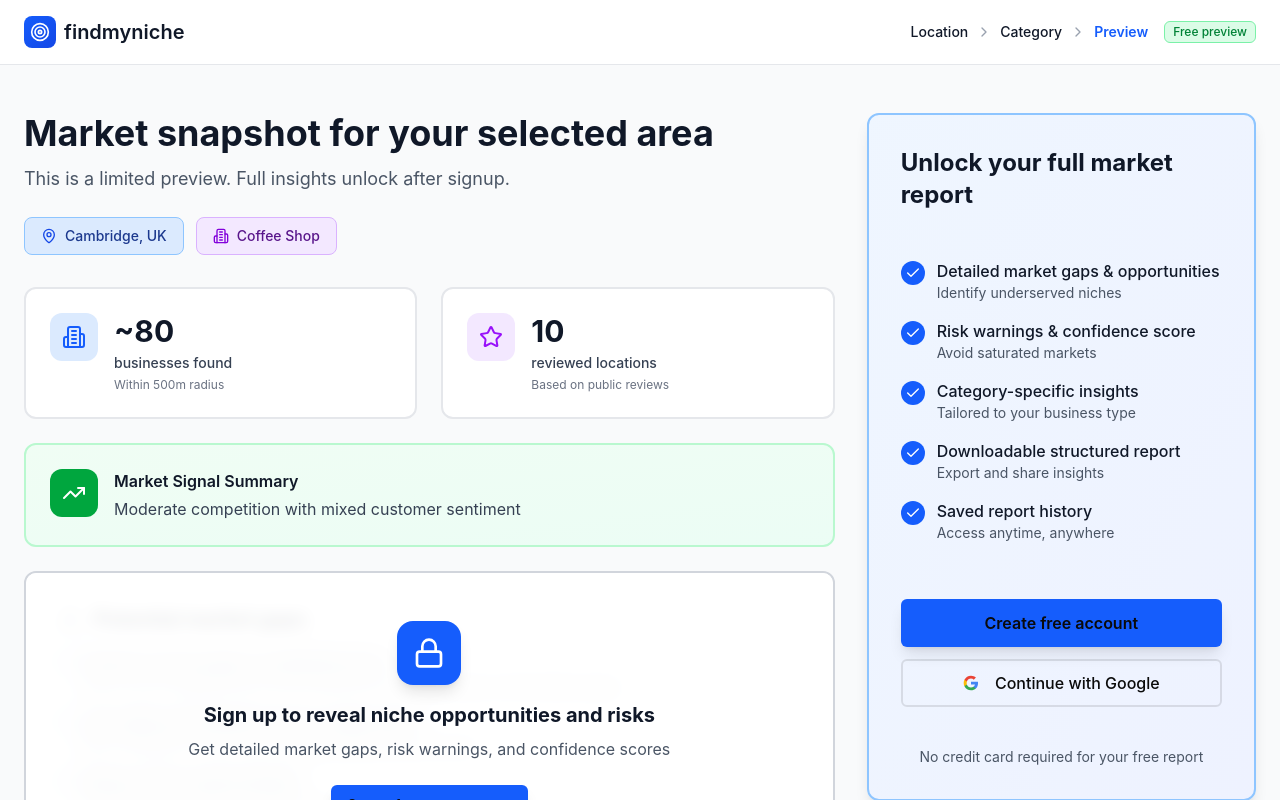
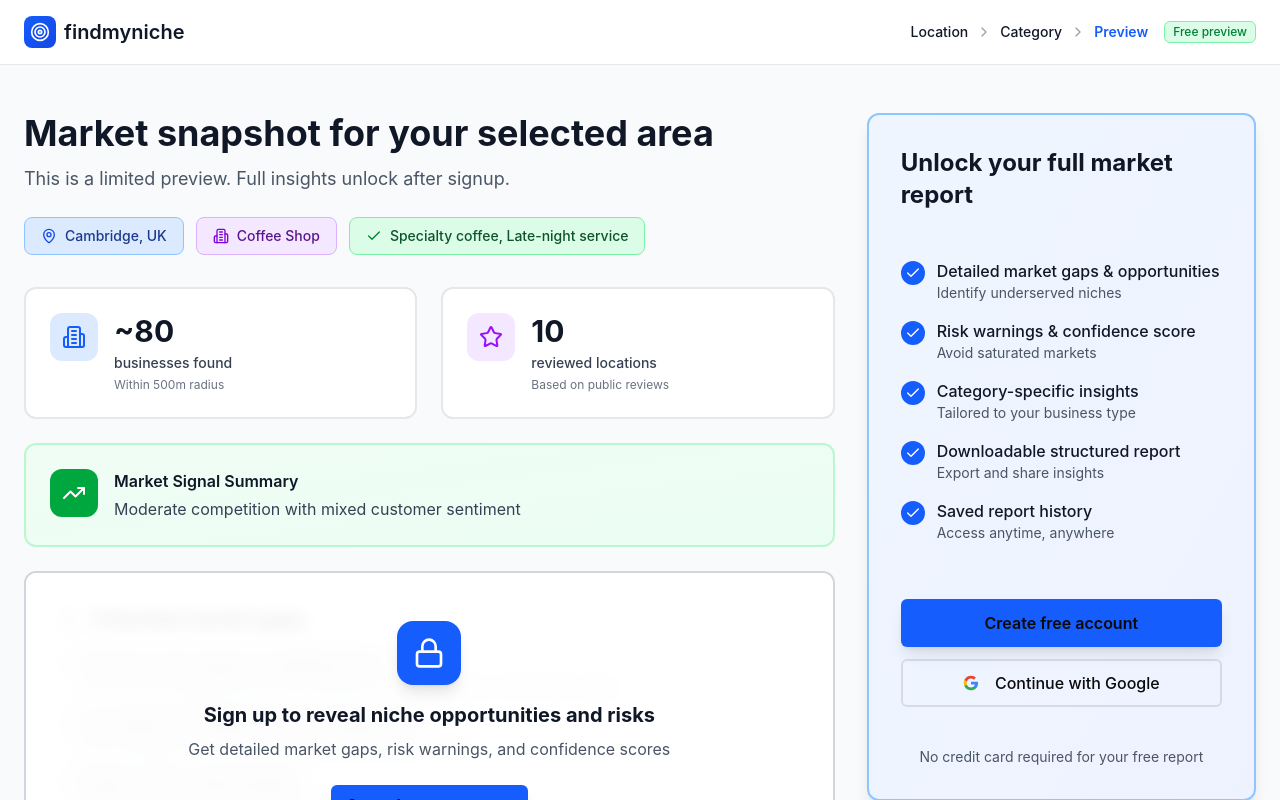
Before and after one commit to datasaaz/findmyniche-frontend, a React (Vite) app: page /preview in a window 1280 px wide. Shown: the top 800 px of the page. Built offline with nearby package versions, Linux system fonts and the light colour scheme; no server answers.

Commit message:
relevant categories

```diff
--- a/src/pages/LocationInput.jsx
+++ b/src/pages/LocationInput.jsx
@@ -6,7 +6,7 @@ import { Input } from "../components/ui/input";
 import { Badge } from "../components/ui/badge";
 import { Target, ArrowLeft, MapPin, Search, Check, TrendingUp, Users, Star, AlertTriangle, ChevronRight } from "lucide-react";
 import { useQuery } from "@tanstack/react-query";
-import { getLocation } from "../utils/api";
+import { getLocation, getRelevantCategories } from "../utils/api";
 
 export function LocationCategoryInput() {
   const navigate = useNavigate();
@@ -14,24 +14,30 @@ export function LocationCategoryInput() {
   const [debouncedLocation, setDebouncedLocation] = useState("");
   const [selectedLocation, setSelectedLocation] = useState("");
   const [showLocationDropdown, setShowLocationDropdown] = useState(false);
-
   const [categoryInput, setCategoryInput] = useState("");
   const [selectedCategory, setSelectedCategory] = useState("");
-
   const [selectedRefinements, setSelectedRefinements] = useState([]);
 
-  useEffect(() => {
-    const handler = setTimeout(() => {
-      setDebouncedLocation(locationInput.trim());
-    }, 400);
-    return () => clearTimeout(handler);
-  }, [locationInput]);
+
 
   const { data: locationData, isLoading: isLocationLoading } = useQuery({
     queryKey: ["location-lookup", debouncedLocation],
     queryFn: () => getLocation(debouncedLocation),
     enabled: debouncedLocation.length > 0,
   });
+
+
+  const { data: relevantCategoriesData, isLoading: isRelevantCategoriesLoading } = useQuery({
+    queryKey: ["relevant-categories", categoryInput],
+    queryFn: () => getRelevantCategories(categoryInput),
+    enabled: !!selectedLocation,
+  });
+
+
+  const categoryOptions = relevantCategoriesData?.categories || [];
+  const refinements = relevantCategoriesData?.category_niche || [];
+
+
 
   const locationSuggestions = Array.isArray(locationData)
     ? locationData
@@ -45,43 +51,24 @@ export function LocationCategoryInput() {
             ? locationData.predictions
             : [];
 
-  // Category suggestions
-  const categoryOptions = [
-    "Restaurant",
-    "Café",
-    "Fast Food",
-    "Grocery Store",
-    "Fitness / Gym",
-    "Retail Store",
-    "Coffee Shop",
-    "Bakery",
-    "Bar / Pub",
-    "Beauty Salon",
-  ];
 
-  const getRefinementOptions = () => {
-    if (selectedCategory.toLowerCase().includes("restaurant") ||
-        selectedCategory.toLowerCase().includes("food") ||
-        selectedCategory.toLowerCase().includes("café") ||
-        selectedCategory.toLowerCase().includes("coffee")) {
-      return [
-        "Vegetarian / Vegan",
-        "Fast Casual",
-        "Premium / Fine Dining",
-        "Delivery-first",
-        "Late-night",
-        "Family-friendly",
-      ];
+
+  useEffect(() => {
+    const handler = setTimeout(() => {
+      setDebouncedLocation(locationInput.trim());
+    }, 400);
+    return () => clearTimeout(handler);
+  }, [locationInput]);
+
+
+  useEffect(() => {
+    if (categoryInput) {
+      setSelectedRefinements([]);
     }
-    return [
-      "Premium / Luxury",
-      "Budget-friendly",
-      "Family-oriented",
-      "Tech-forward",
-      "Eco-conscious",
-      "Local / Independent",
-    ];
-  };
+  }, [categoryInput]);
+
+
+
 
   const handleLocationSelect = (location) => {
     const fullLocation = `${location.name}, ${location.region}, ${location.country}`;
@@ -287,7 +274,7 @@ export function LocationCategoryInput() {
               </Card>
             </div>
 
-            <div className={`transition-all duration-500 ${selectedCategory ? 'opacity-100' : 'opacity-40 pointer-events-none'}`}>
+            <div className={`transition-all duration-500 ${selectedCategory && refinements.length > 0 ? 'opacity-100' : 'opacity-40 pointer-events-none'}`}>
               <Card className="p-8 bg-white border border-gray-200 shadow-sm">
                 <div className="mb-6">
                   <Badge className="mb-3 bg-green-100 text-green-700 border-green-200">
@@ -302,13 +289,13 @@ export function LocationCategoryInput() {
                 </div>
 
                 <div className="grid grid-cols-2 md:grid-cols-3 gap-3">
-                  {getRefinementOptions().map((refinement) => {
+                  {refinements.map((refinement, index) => {
                     const isSelected = selectedRefinements.includes(refinement);
                     const isDisabled = !isSelected && selectedRefinements.length >= 2;
 
                     return (
                       <button
-                        key={refinement}
+                        key={index}
                         onClick={() => toggleRefinement(refinement)}
                         disabled={!selectedCategory || isDisabled}
                         className={`p-4 rounded-lg text-sm font-medium transition-all border-2 ${
@@ -322,7 +309,7 @@ export function LocationCategoryInput() {
                         {isSelected && (
                           <Check className="w-4 h-4 text-green-600 mb-1" />
                         )}
-                        {refinement}
+                        {refinement.name}
                       </button>
                     );
                   })}
--- a/src/pages/ReportPreview.jsx
+++ b/src/pages/ReportPreview.jsx
@@ -37,6 +37,64 @@ export function ReportPreview({
   const resolvedCategory = category || state?.category || "Coffee Shop";
   const resolvedRefinements = refinements || state?.refinements || [];
   const resolvedAuthenticated = state?.isAuthenticated ?? isAuthenticated;
+
+  const reportPreviewData = {
+    refinements: [
+      { id: "specialty", name: "Specialty coffee" },
+      { id: "late-night", name: "Late-night service" },
+    ],
+    chips: [
+      { id: "location", label: "Location", value: "Cambridge, UK" },
+      { id: "category", label: "Category", value: "Coffee Shop" },
+      {
+        id: "refinements",
+        label: "Refinements"
+      }
+    ],
+    metrics: [
+      {
+        id: "businesses",
+        value: "~80",
+        label: "businesses found",
+        sublabel: "Within 500m radius"
+      },
+      {
+        id: "reviews",
+        value: "10",
+        label: "reviewed locations",
+        sublabel: "Based on public reviews"
+      }
+    ],
+    marketSignalSummary: "Moderate competition with mixed customer sentiment",
+    benefits: [
+      {
+        id: "market-gaps",
+        title: "Detailed market gaps & opportunities",
+        description: "Identify underserved niches"
+      },
+      {
+        id: "risk-score",
+        title: "Risk warnings & confidence score",
+        description: "Avoid saturated markets"
+      },
+      {
+        id: "category-insights",
+        title: "Category-specific insights",
+        description: "Tailored to your business type"
+      },
+      {
+        id: "downloadable-report",
+        title: "Downloadable structured report",
+        description: "Export and share insights"
+      },
+      {
+        id: "saved-history",
+        title: "Saved report history",
+        description: "Access anytime, anywhere"
+      }
+    ]
+  };
+
 
   const handleUnlockClick = () => {
     setShowUpgradeModal(true);
@@ -105,22 +163,37 @@ export function ReportPreview({
               </p>
 
               <div className="flex flex-wrap items-center gap-3 mt-6">
-                <div className="flex items-center gap-2 px-4 py-2 bg-blue-100 border border-blue-300 rounded-lg">
-                  <MapPin className="w-4 h-4 text-blue-700" />
-                  <span className="text-sm font-medium text-blue-900">{resolvedLocation}</span>
-                </div>
-                <div className="flex items-center gap-2 px-4 py-2 bg-purple-100 border border-purple-300 rounded-lg">
-                  <Building2 className="w-4 h-4 text-purple-700" />
-                  <span className="text-sm font-medium text-purple-900">{resolvedCategory}</span>
-                </div>
-                {resolvedRefinements.length > 0 && (
-                  <div className="flex items-center gap-2 px-4 py-2 bg-green-100 border border-green-300 rounded-lg">
-                    <Check className="w-4 h-4 text-green-700" />
-                    <span className="text-sm font-medium text-green-900">
-                      {resolvedRefinements.join(", ")}
+                {reportPreviewData.chips
+                  .filter((chip) => chip.id !== "refinements" || reportPreviewData.refinements.length > 0)
+                  .map((chip) => (
+                    <div
+                      key={chip.id}
+                      className={
+                        chip.id === "location"
+                          ? "flex items-center gap-2 px-4 py-2 bg-blue-100 border border-blue-300 rounded-lg"
+                          : chip.id === "category"
+                            ? "flex items-center gap-2 px-4 py-2 bg-purple-100 border border-purple-300 rounded-lg"
+                            : "flex items-center gap-2 px-4 py-2 bg-green-100 border border-green-300 rounded-lg"
+                      }
+                    >
+                      {chip.id === "location" && <MapPin className="w-4 h-4 text-blue-700" />}
+                      {chip.id === "category" && <Building2 className="w-4 h-4 text-purple-700" />}
+                      {chip.id === "refinements" && <Check className="w-4 h-4 text-green-700" />}
+                      <span
+                        className={
+                          chip.id === "location"
+                            ? "text-sm font-medium text-blue-900"
+                            : chip.id === "category"
+                              ? "text-sm font-medium text-purple-900"
+                              : "text-sm font-medium text-green-900"
+                        }
+                      >
+                        {chip.id === "refinements"
+                          ? reportPreviewData.refinements.map((item) => item.name).join(", ")
+                          : chip.value}
                       </span>
                     </div>
-                )}
+                  ))}
               </div>
             </div>
 
@@ -131,9 +204,9 @@ export function ReportPreview({
                     <Building2 className="w-6 h-6 text-blue-600" />
                   </div>
                   <div className="flex-1">
-                    <div className="text-3xl font-bold text-gray-900 mb-1">~80</div>
-                    <div className="text-sm font-medium text-gray-700 mb-1">businesses found</div>
-                    <div className="text-xs text-gray-500">Within 500m radius</div>
+                    <div className="text-3xl font-bold text-gray-900 mb-1">{reportPreviewData.metrics[0].value}</div>
+                    <div className="text-sm font-medium text-gray-700 mb-1">{reportPreviewData.metrics[0].label}</div>
+                    <div className="text-xs text-gray-500">{reportPreviewData.metrics[0].sublabel}</div>
                   </div>
                 </div>
               </Card>
@@ -144,9 +217,9 @@ export function ReportPreview({
                     <Star className="w-6 h-6 text-purple-600" />
                   </div>
                   <div className="flex-1">
-                    <div className="text-3xl font-bold text-gray-900 mb-1">10</div>
-                    <div className="text-sm font-medium text-gray-700 mb-1">reviewed locations</div>
-                    <div className="text-xs text-gray-500">Based on public reviews</div>
+                    <div className="text-3xl font-bold text-gray-900 mb-1">{reportPreviewData.metrics[1].value}</div>
+                    <div className="text-sm font-medium text-gray-700 mb-1">{reportPreviewData.metrics[1].label}</div>
+                    <div className="text-xs text-gray-500">{reportPreviewData.metrics[1].sublabel}</div>
                   </div>
                 </div>
               </Card>
@@ -161,7 +234,7 @@ export function ReportPreview({
                       Market Signal Summary
                     </div>
                     <p className="text-gray-700">
-                      Moderate competition with mixed customer sentiment
+                      {reportPreviewData.marketSignalSummary}
                     </p>
                   </div>
                 </div>
@@ -265,55 +338,17 @@ export function ReportPreview({
                 </h2>
 
                 <ul className="space-y-4 mb-8">
-                  <li className="flex items-start gap-3">
+                  {reportPreviewData.benefits.map((benefit) => (
+                    <li key={benefit.id} className="flex items-start gap-3">
                       <div className="w-6 h-6 bg-blue-600 rounded-full flex items-center justify-center flex-shrink-0 mt-0.5">
                         <Check className="w-4 h-4 text-white" />
                       </div>
                       <div>
-                      <div className="font-medium text-gray-900">
-                        Detailed market gaps & opportunities
-                      </div>
-                      <div className="text-sm text-gray-600">Identify underserved niches</div>
+                        <div className="font-medium text-gray-900">{benefit.title}</div>
+                        <div className="text-sm text-gray-600">{benefit.description}</div>
                       </div>
                     </li>
-                  <li className="flex items-start gap-3">
-                    <div className="w-6 h-6 bg-blue-600 rounded-full flex items-center justify-center flex-shrink-0 mt-0.5">
-                      <Check className="w-4 h-4 text-white" />
-                    </div>
-                    <div>
-                      <div className="font-medium text-gray-900">
-                        Risk warnings & confidence score
-                      </div>
-                      <div className="text-sm text-gray-600">Avoid saturated markets</div>
-                    </div>
-                  </li>
-                  <li className="flex items-start gap-3">
-                    <div className="w-6 h-6 bg-blue-600 rounded-full flex items-center justify-center flex-shrink-0 mt-0.5">
-                      <Check className="w-4 h-4 text-white" />
-                    </div>
-                    <div>
-                      <div className="font-medium text-gray-900">Category-specific insights</div>
-                      <div className="text-sm text-gray-600">Tailored to your business type</div>
-                    </div>
-                  </li>
-                  <li className="flex items-start gap-3">
-                    <div className="w-6 h-6 bg-blue-600 rounded-full flex items-center justify-center flex-shrink-0 mt-0.5">
-                      <Check className="w-4 h-4 text-white" />
-                    </div>
-                    <div>
-                      <div className="font-medium text-gray-900">Downloadable structured report</div>
-                      <div className="text-sm text-gray-600">Export and share insights</div>
-                    </div>
-                  </li>
-                  <li className="flex items-start gap-3">
-                    <div className="w-6 h-6 bg-blue-600 rounded-full flex items-center justify-center flex-shrink-0 mt-0.5">
-                      <Check className="w-4 h-4 text-white" />
-                    </div>
-                    <div>
-                      <div className="font-medium text-gray-900">Saved report history</div>
-                      <div className="text-sm text-gray-600">Access anytime, anywhere</div>
-                    </div>
-                  </li>
+                  ))}
                 </ul>
 
                 <div className="space-y-3">
--- a/src/utils/api.js
+++ b/src/utils/api.js
@@ -20,5 +20,10 @@ export const getLocation = async (query) => {
   return response.data;
 };
 
+export const getRelevantCategories = async (query) => {
+  const response = await api.get("relevant-categories", { params: { tag : query } });
+  return response.data;
+};
+
 export { API_BASE_URL };
 export default api;
```
Lines whose indentation alone changed are shown as unchanged.
